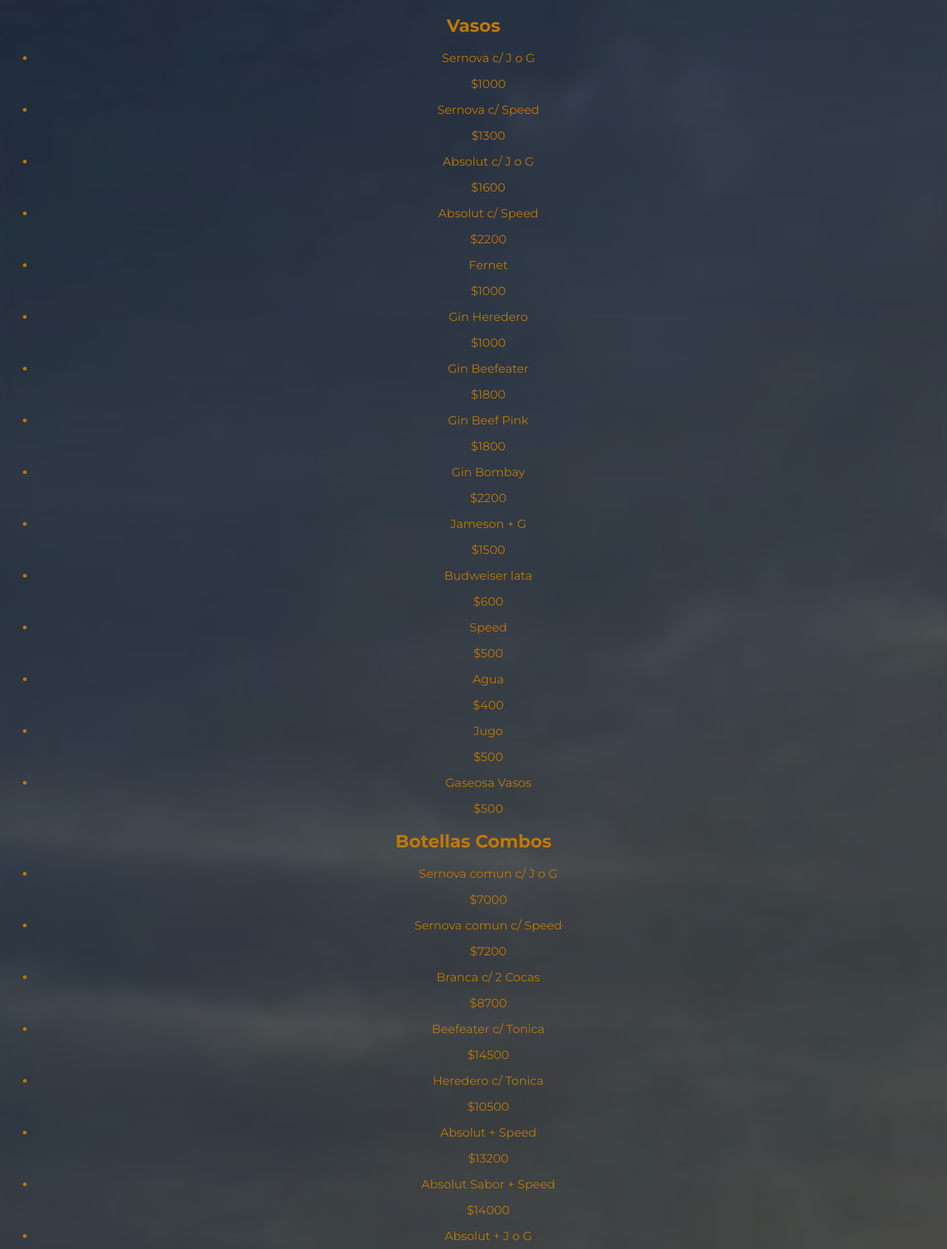
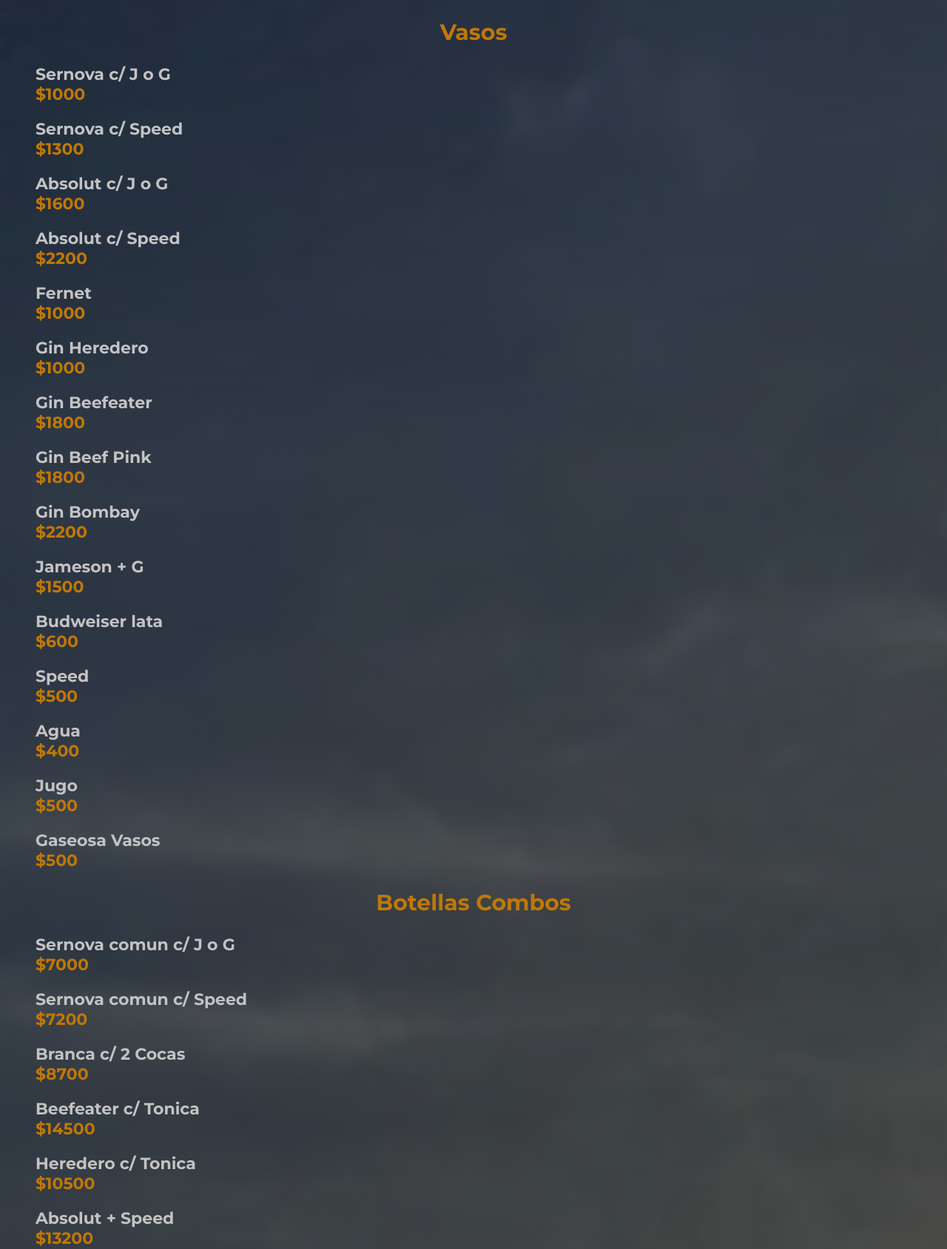
Before and after one commit to joacov04/sistema_entradas, a PHP site: page /verification/tragos.html in a window 1280 px wide. Shown: the part 248-1937 px from the top of the page at 74% size. Run offline with PHP 8.4, Linux system fonts and the light colour scheme.

Commit message:
styles update

```diff
--- a/verification/ticket.css
+++ b/verification/ticket.css
@@ -160,3 +160,28 @@ button  {
     color: var(--color1);
     margin: 40px;
   }
+
+
+  h1 {
+    font-size: 30px;
+  }
+
+
+  ul {
+    list-style-type: none;
+    text-align: left;
+    color: var(--color1);
+    font-size: 22px;
+    font-weight: 700;
+  }
+
+  li {
+    padding-left: none;
+    margin-top: 20px;
+    margin-bottom: 20px;
+  }
+
+  p {
+    margin: 0;
+    color: var(--color2)
+  }
```
